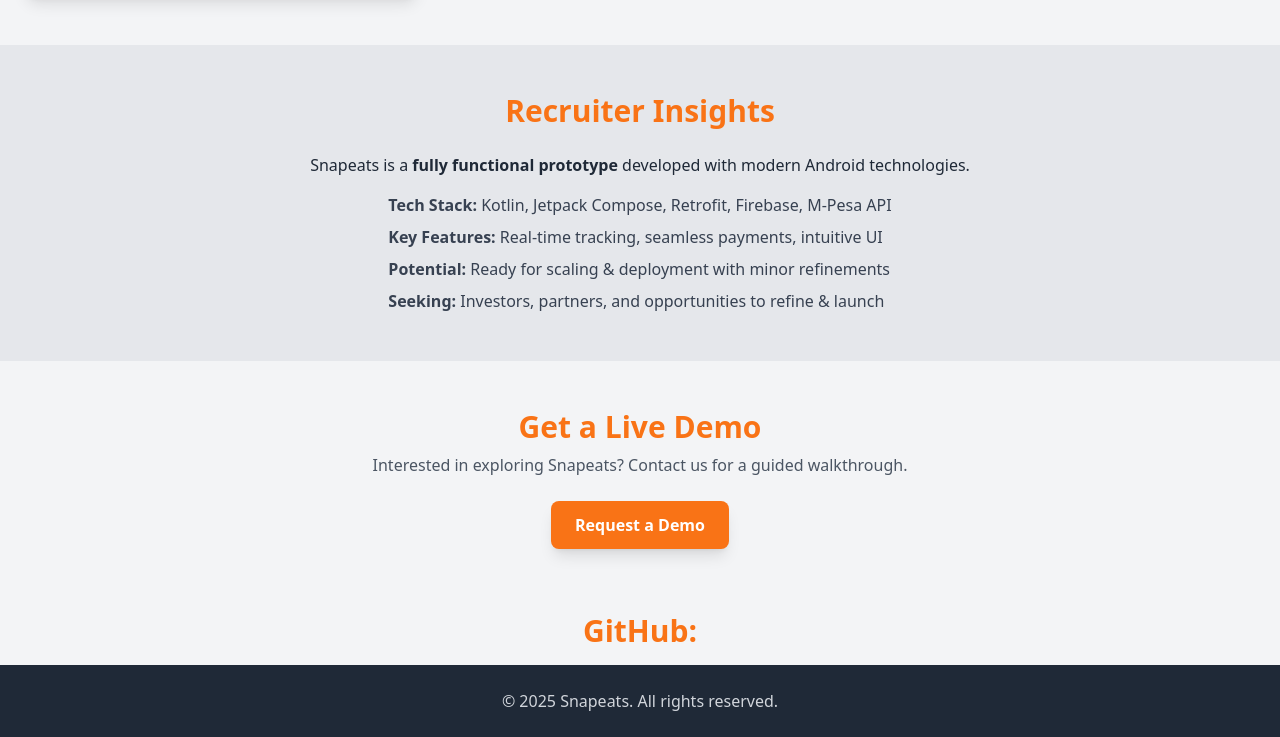
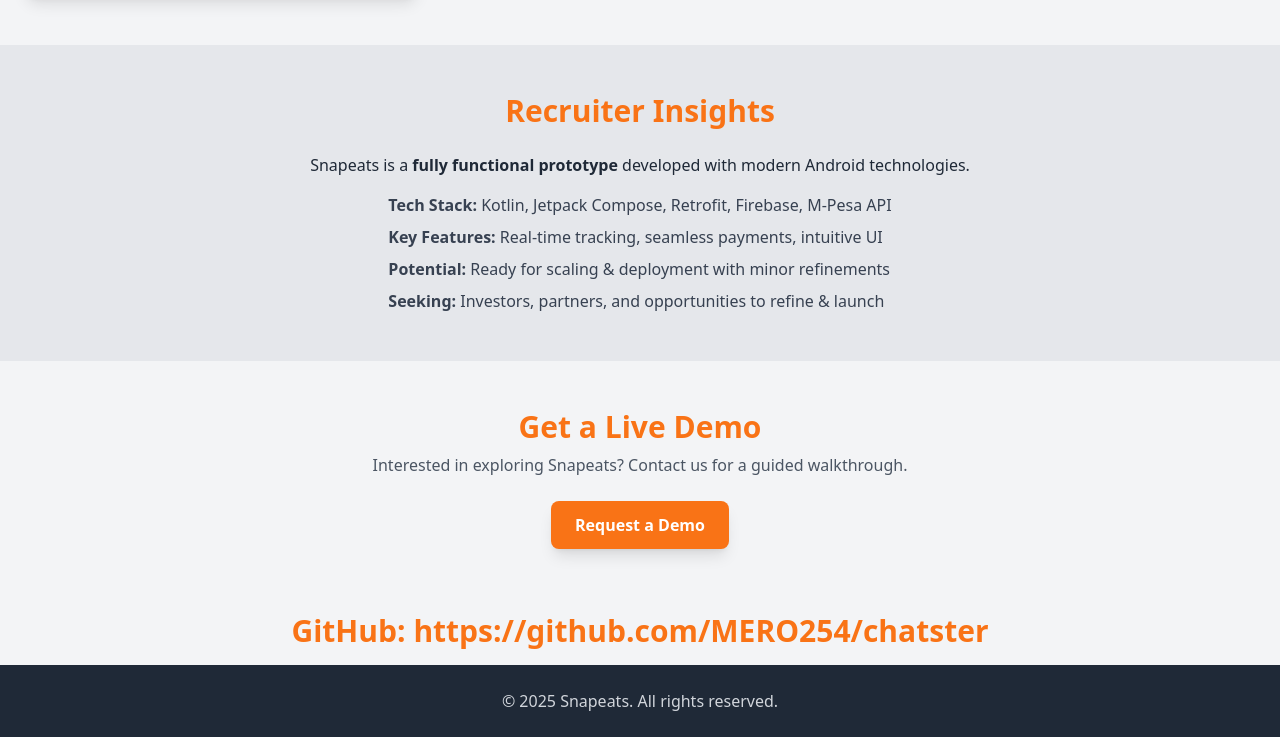
Before and after one commit to MERO254/newrepository, a website built with webpack: page src/snapeats.html in a window 1280 px wide. Shown: the part 3374-4111 px from the top of the page. Built offline with nearby package versions, Linux system fonts and the light colour scheme.

Commit message:
Update snapeats.html
github url

```diff
--- a/src/snapeats.html
+++ b/src/snapeats.html
@@ -151,7 +151,10 @@
   </section>
 
   <!-- GitHub -->
-  <h3 class="text-3xl font-bold text-center text-orange-500 py-4">GitHub:</h3>
+  <h3 class="text-3xl font-bold text-center text-orange-500 py-4">GitHub:  <a href="https://github.com/MERO254/chatster" class="hover:text-orange-500">https://github.com/MERO254/chatster</a>
+</h3>
+
+
 
   <!-- Footer -->
   <footer class="text-center py-6 bg-gray-800 text-gray-300">
```
